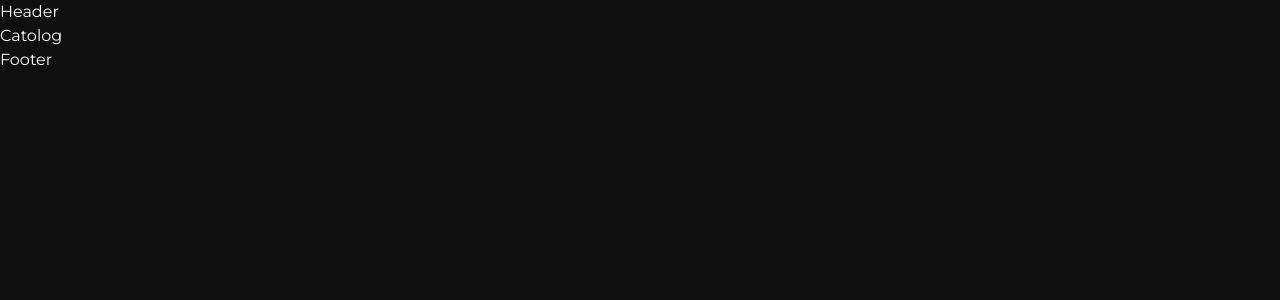
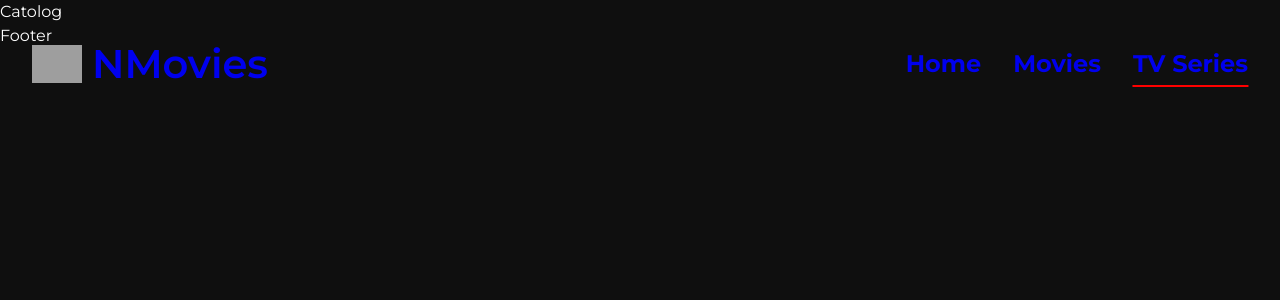
Before and after one commit to Naveen54/moviedb, a React (Create React App) app: page /tv in a window 1280 px wide. Shown: the top 300 px of the page. Built offline with nearby package versions, Linux system fonts and the light colour scheme; grey boxes are pictures that could not be loaded.

Commit message:
Added Header

```diff
--- a/src/Components/Header/Header.jsx
+++ b/src/Components/Header/Header.jsx
@@ -1,8 +1,48 @@
-import React from 'react'
+import React ,{useRef} from 'react'
+import { Link,useLocation } from 'react-router-dom';
+
+import './Header.scss'
+import logo from '../../assets/nMovie.png';
+
+const headerNav = [
+  {
+    display:'Home',
+    path:'/'
+  },
+  {
+    display:'Movies',
+    path:'/movie'
+  },
+  {
+    display:'TV Series',
+    path:'/tv'
+  }
+]
 
 const Header = () => {
+
+  const {pathname} = useLocation();
+  const headerRef = useRef(null)
+
+  const active = headerNav.findIndex(e=>e.path ===pathname)
   return (
-    <div>Header</div>
+    <div ref={headerRef} className='header'>
+      <div className="header__wrap container">
+        <div className="logo">
+          <img src={logo} alt="" />
+          <Link to="/">NMovies</Link>
+        </div>
+        <ul className="header__nav">
+          {
+            headerNav.map((e,i)=>{
+              return <li key={i} className={`${i=== active? 'active':''}`}>
+                    <Link to={e.path}>{e.display}</Link>
+              </li>
+            })
+          }
+        </ul>
+      </div>
+      </div>
   )
 }
 
--- /dev/null
+++ b/src/Components/Header/Header.scss
@@ -0,0 +1,95 @@
+@use '../../scss/' as *;
+
+
+.logo {
+    font-size: 2.5rem;
+    font-weight: 600;
+    @include flex(center, unset);
+
+    img {
+        margin-right: 10px;
+        width: 50px;
+
+        @include mobile {
+            width: 30px;
+            margin-right: 0;
+        }
+    }
+}
+
+.header {
+    height: $header-height;
+    position: fixed;
+    top: 0;
+    left: 0;
+    width: 100%;
+    z-index: 99;
+    transition: height .3s ease, background-color .3s ease;
+
+    &.shrink {
+        height: $header-shrink-height;
+        background-color: $body-bg;
+    }
+
+    &__wrap {
+        @include flex(center, space-between);
+        height: 100%;
+        padding: 0 2rem;
+
+        @include mobile {
+            justify-content: center;
+        }
+
+    }
+
+    &__nav {
+        @include flex(center, unset);
+
+        &>*~* {
+            margin-left: 2rem;
+        }
+
+
+    li {
+        padding: 5px 0;
+        font-weight: 700;
+        position: relative;
+        font-size: 1.5rem;
+
+        &::after {
+            content: "";
+            position: absolute;
+            bottom: 0;
+            left: 50%;
+            transform: translateX(-50%);
+            width: 0;
+            transition: width 0.5s ease;
+            height: 2px;
+            background-color: $main-color;
+        }
+
+        &.active::after,
+        &:hover::after {
+            width: 100%;
+        }
+    }
+    @include mobile {
+        position: fixed;
+        bottom: 0;
+        left:0;
+        height: 5rem;
+        width: 100%;
+        background-color: $body-bg;
+        padding: 0 2rem;
+        box-shadow: $box-shadow;
+
+        @include flex(center,space-between);
+
+        &>*~* {
+            margin-left: 0;
+        }
+    }
+}
+
+
+}
```
